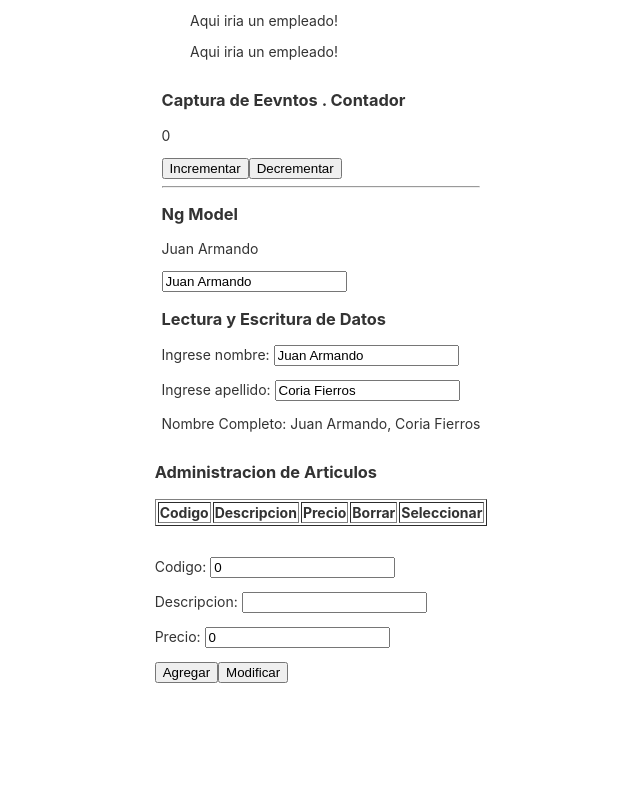
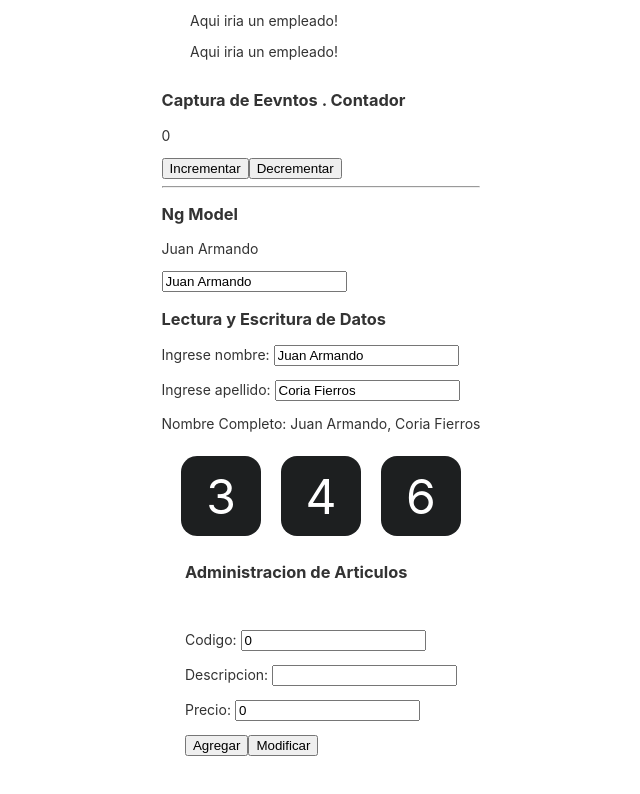
Before and after one commit to corria9/angular-practicas, an Angular app: page / in a window 1280 px wide. Shown: the part 524-1318 px from the top of the page, without its empty margins (319-959 px from the left). Before the commit the page ends 1253 px from the top, so only its background shows below. Built offline with nearby package versions, Linux system fonts and the light colour scheme.

Commit message:
Se crea componente Dado y se reutiliza

```diff
--- a/src/app/app.module.ts
+++ b/src/app/app.module.ts
@@ -7,6 +7,7 @@ import { EmpleadoComponent } from './empleado/empleado.component';
 import { ContadorComponent } from './contador/contador.component';
 import { FormsModule } from '@angular/forms';
 import { TablaComponent } from './tabla/tabla.component';
+import { DadoComponent } from './dado/dado.component';
 
 @NgModule({
   declarations: [
@@ -14,7 +15,8 @@ import { TablaComponent } from './tabla/tabla.component';
     EmpleadosComponent,
     EmpleadoComponent,
     ContadorComponent,
-    TablaComponent
+    TablaComponent,
+    DadoComponent
   ],
   imports: [
     BrowserModule,
--- a/src/app/contador/contador.component.html
+++ b/src/app/contador/contador.component.html
@@ -14,3 +14,9 @@
     <p>Ingrese apellido: <input type="text" [(ngModel)]="apellido"></p>
     <p>Nombre Completo: {{nombre}}, {{apellido}}</p>
 </div>
+
+<div style="text-align: center;">
+    <app-dado></app-dado>
+    <app-dado></app-dado>
+    <app-dado></app-dado>
+</div>
--- /dev/null
+++ b/src/app/dado/dado.component.css
@@ -0,0 +1,13 @@
+
+.forma{
+  width: 5rem;
+  height: 5rem;
+  font-size: 3rem;
+  color:white;
+  background-color: #1D1F20;
+  border-radius: 1rem;
+  display: inline-flex;
+  justify-content: center;
+  align-items: center;
+  margin: 10px;
+}
--- /dev/null
+++ b/src/app/dado/dado.component.html
@@ -0,0 +1,3 @@
+<div class="forma">
+    {{valor}}
+</div>
--- /dev/null
+++ b/src/app/dado/dado.component.ts
@@ -0,0 +1,16 @@
+import { Component, OnInit } from '@angular/core';
+
+@Component({
+  selector: 'app-dado',
+  templateUrl: './dado.component.html',
+  styleUrls: ['./dado.component.css']
+})
+export class DadoComponent implements OnInit {
+  valor: number = 1;
+  constructor() { }
+
+  ngOnInit(): void {
+    this.valor = Math.trunc(Math.random() * 6) + 1;
+  }
+
+}
--- a/src/app/tabla/tabla.component.html
+++ b/src/app/tabla/tabla.component.html
@@ -1,5 +1,5 @@
 <h3>Administracion de Articulos</h3>
-<table border="1">
+<table border="1" *ngIf="hayArticulos()">
     <thead>
         <tr>
             <th>Codigo</th>
--- a/src/app/tabla/tabla.component.ts
+++ b/src/app/tabla/tabla.component.ts
@@ -79,4 +79,8 @@ export class TablaComponent {
     this.precio = 0;
   }
 
+  hayArticulos(){
+    return this.articulos.length > 0;
+  }
+
 }
```
Also changed, not shown: 1 other file (tests, documents, lock files or other folders).
